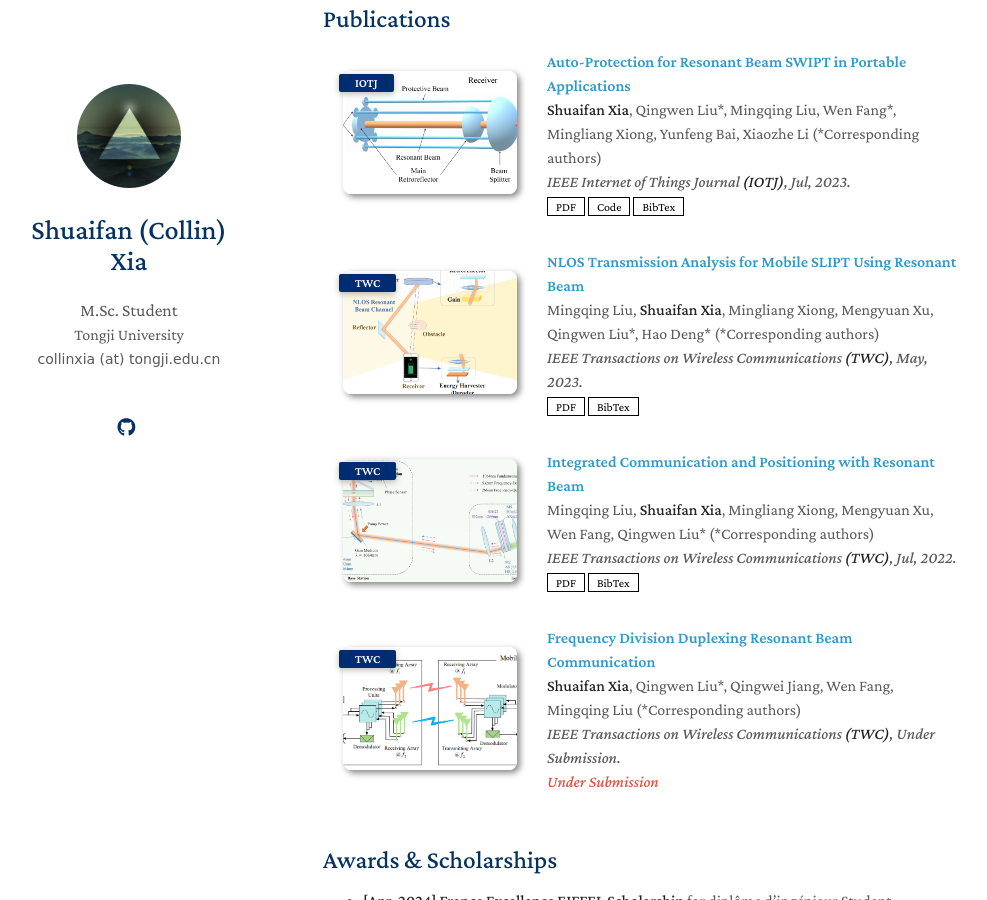
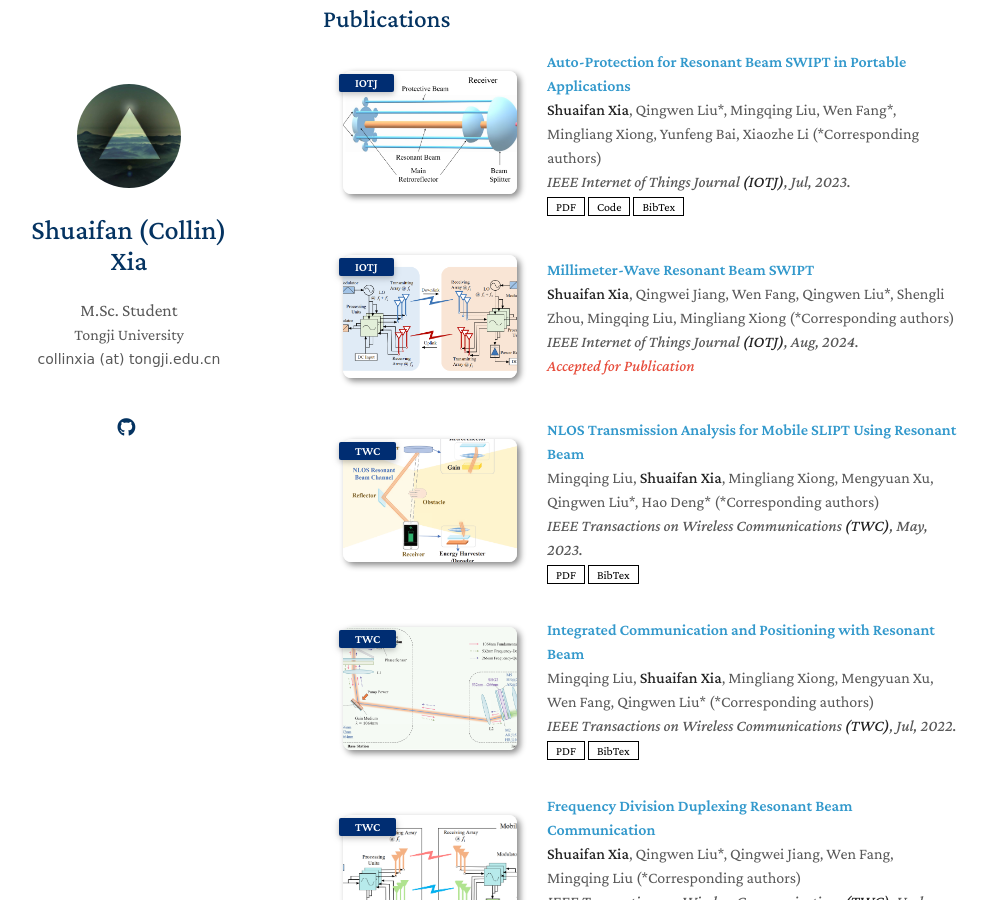
Before and after one commit to Collin911/homepage, a Jekyll site: the page built from index.md, in a window 1280 px wide and 900 px high, scrolled down 402 px. Shown: the whole window, without its empty margins (147-1134 px from the left). Built offline with Jekyll 4.4.1, drawn with Linux system fonts in a browser that asks for light colours; nearby versions of some CDN libraries; a style sheet for code colours, icons or effects is not loaded; our own code applies the rules of GitHub Pages for plain Markdown files.

Commit message:
Update Publication IOTJ

```diff
--- a/_data/publications.yml
+++ b/_data/publications.yml
@@ -9,6 +9,16 @@ main:
     bibtex: ./assets/files/cite_autoPro.html
     image: ./assets/img/auto_pro.png
     # notes: Early Access
+
+  - title: "Millimeter-Wave Resonant Beam SWIPT"
+    authors: <strong>Shuaifan Xia</strong>, Qingwei Jiang, Wen Fang, Qingwen Liu*, Shengli Zhou, Mingqing Liu, Mingliang Xiong (*Corresponding authors)
+    conference_short: IOTJ
+    conference: IEEE Internet of Things Journal <strong>(IOTJ)</strong>, Aug, 2024.
+    # pdf: ./404.html
+    # code: https://github.com/Collin911/Portable-Auto-Protection-RBS
+    # bibtex: ./assets/files/cite_autoPro.html
+    image: ./assets/img/FDD_RBSWIPT.png
+    notes: Accepted for Publication
 
   - title: "NLOS Transmission Analysis for Mobile SLIPT Using Resonant Beam"
     authors: Mingqing Liu, <strong>Shuaifan Xia</strong>, Mingliang Xiong, Mengyuan Xu, Qingwen Liu*, Hao Deng* (*Corresponding authors)
```
Also changed, not shown: assets/img/FDD_RBSWIPT.png (added).
